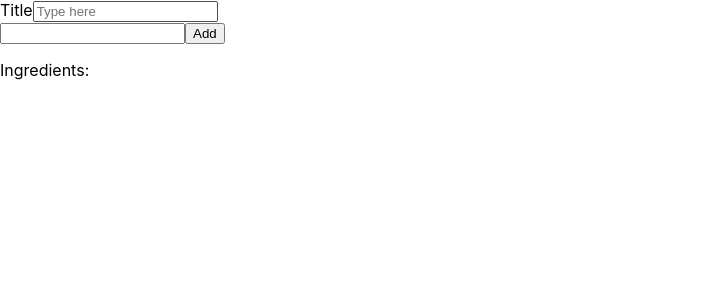
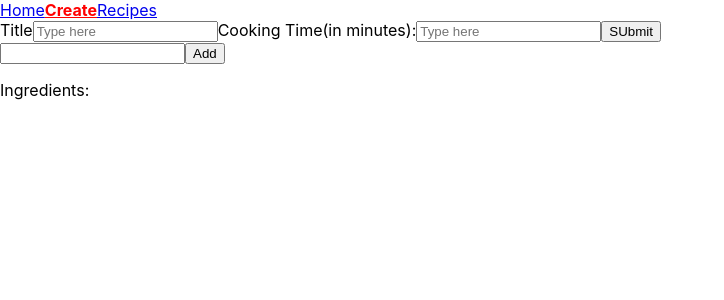
Before and after one commit to iMadfxq/recipe-app, a React (Create React App) app: page /CreateRecipe in a window 1280 px wide. Shown: the top 300 px of the page, without its empty margins (0-724 px from the left). Built offline with nearby package versions, Linux system fonts and the light colour scheme.

Commit message:
Added cooking time input and navlink with it's active styles

```diff
--- a/src/App.js
+++ b/src/App.js
@@ -1,16 +1,21 @@
-import logo from './logo.svg';
-import './App.css';
-import { Routes, Route } from 'react-router-dom';
-import Home from './routes/Home/Home.component';
-import CreateRecipe from './routes/CreateRecipe/CreateRecipe.component';
-import Recipe from './routes/Recipe/Recipe.component';
+import logo from "./logo.svg";
+import "./App.css";
+import { Routes, Route } from "react-router-dom";
+import Home from "./routes/Home/Home.component";
+import CreateRecipe from "./routes/CreateRecipe/CreateRecipe.component";
+import Recipe from "./routes/Recipe/Recipe.component";
+import RecipeList from "./routes/RecipeList/RecipeList.component";
+import Nav from "./routes/Nav/Nav.component";
 
 function App() {
   return (
     <Routes>
-      <Route index element={<Home />} />
-      <Route path="/CreateRecipe" element={<CreateRecipe />} />
-      <Route path="/Recipe/:id" element={<Recipe />} />
+      <Route path="/" element={<Nav />}>
+        <Route index  element={<Home />} />
+        <Route path="/CreateRecipe" element={<CreateRecipe />} />
+        <Route path="/Recipes" element={<RecipeList />} />
+        <Route path="/Recipes/:id" element={<Recipe />} />
+      </Route>
     </Routes>
   );
 }
--- a/src/routes/CreateRecipe/CreateRecipe.component.jsx
+++ b/src/routes/CreateRecipe/CreateRecipe.component.jsx
@@ -4,11 +4,14 @@ import IngredientsForm from "./IngredientsForm/IngredientsForm.component";
 
 export default function CreateRecipe() {
   const [title, setTitle] = useState("");
+  const [cookingTime, setCookingTime] = useState('')
   const [stepsList, setStepsList] = useState([])
 
   return (
     <section>
-      <form>
+      <form onSubmit={(e) => {
+        e.preventDefault()
+        alert(title, cookingTime)}}>
         <label>
           <span>Title</span>
           <input
@@ -18,6 +21,16 @@ export default function CreateRecipe() {
             onChange={(e) => setTitle(e.target.value)}
           />
         </label>
+        <label>
+          <span>Cooking Time(in minutes):</span>
+          <input
+            type="number"
+            placeholder="Type here"
+            value={cookingTime}
+            onChange={(e) => setCookingTime(e.target.value)}
+          />
+        </label>
+        <button>SUbmit</button>
       </form>
       <IngredientsForm />
     </section>
--- /dev/null
+++ b/src/routes/Nav/Nav.component.jsx
@@ -0,0 +1,15 @@
+import { NavLink, Outlet } from 'react-router-dom'
+import './nav.styles.scss'
+
+export default function Nav() {
+  return (
+    <>
+        <nav>
+      <NavLink to={'/'}>Home</NavLink>
+      <NavLink to={'/createrecipe'}>Create</NavLink>
+      <NavLink to={'/recipes'}>Recipes</NavLink>
+    </nav>
+    <Outlet />
+    </>
+  )
+}
--- /dev/null
+++ b/src/routes/Nav/nav.styles.scss
@@ -0,0 +1,4 @@
+.active {
+  font-weight: 700;
+  color: red;
+}
--- /dev/null
+++ b/src/routes/RecipeList/RecipeList.component.jsx
@@ -0,0 +1,5 @@
+import './RecipeList.styles.scss'
+
+export default function RecipeList() {
+  return (<div>Recipe list</div>)
+}
```
Also changed, not shown: src/routes/RecipeList/RecipeList.styles.scss (added).
